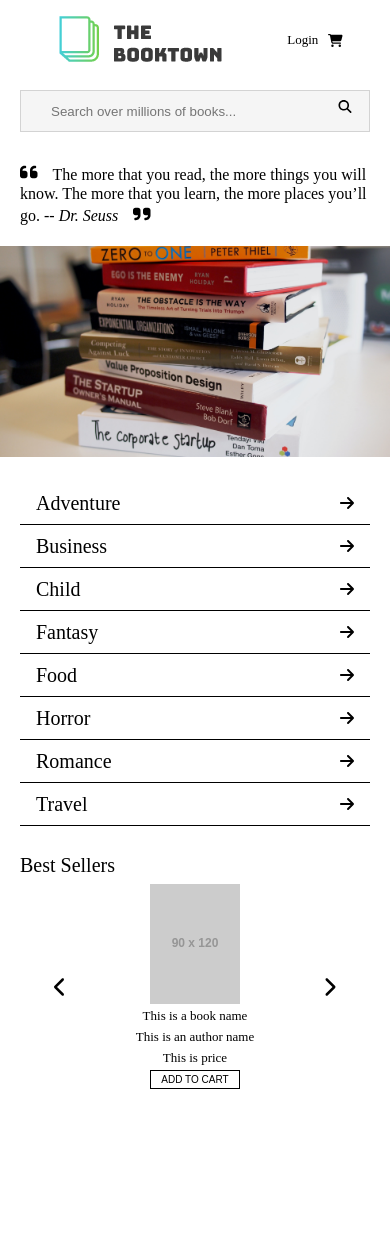
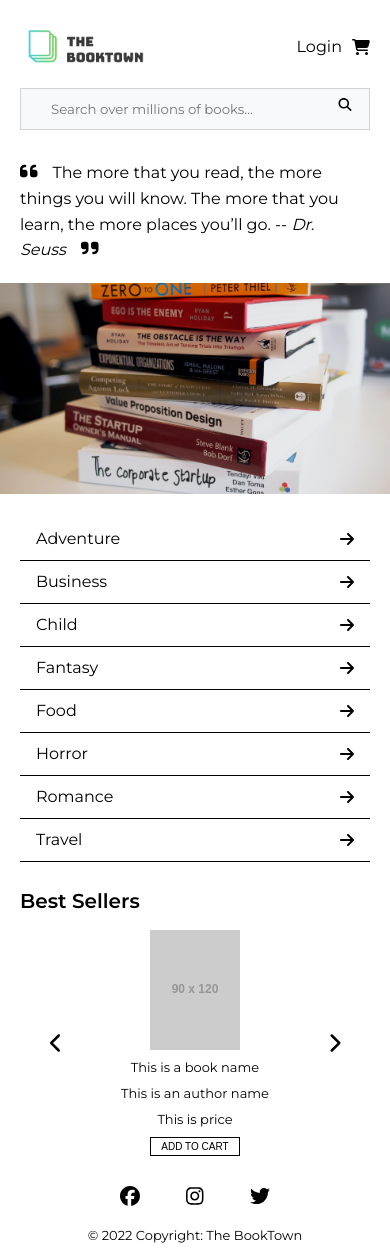
Before and after one commit to tonyxuan2021/the-booktown, a React (Create React App) app: page / in a window 390 px wide. Before the commit the page ends 1109 px from the top, so only its background shows below. Built offline with nearby package versions, Linux system fonts and the light colour scheme.

Commit message:
complete mobile styling

```diff
--- a/package.json
+++ b/package.json
@@ -3,6 +3,7 @@
   "version": "0.1.0",
   "private": true,
   "dependencies": {
+    "@fortawesome/free-brands-svg-icons": "^6.1.1",
     "@fortawesome/free-regular-svg-icons": "^6.1.1",
     "@fortawesome/free-solid-svg-icons": "^6.1.1",
     "@fortawesome/react-fontawesome": "^0.1.18",
--- a/src/App.js
+++ b/src/App.js
@@ -4,6 +4,7 @@
 import Hero from "./components/Hero/Hero";
 import Category from "./components/Category/Category";
 import Card from "./components/Card/Card";
+import Footer from "./components/Footer/Footer";
 
 class App extends Component {
   render() {
@@ -13,6 +14,7 @@
         <Hero />
         <Category />
         <Card />
+        <Footer />
       </div>
     );
   }
--- a/src/components/Card/Card.js
+++ b/src/components/Card/Card.js
@@ -8,7 +8,7 @@
 const Card = () => {
   return (
     <div className="card__main__wrapper">
-      <p className="card__title">Best Sellers</p>
+      <h3 className="card__title">Best Sellers</h3>
       <div className="card__flex">
         <FontAwesomeIcon icon={faChevronLeft} className="card__chevron--left" />
         <div className="card__wrapper">
--- a/src/components/Card/Card.scss
+++ b/src/components/Card/Card.scss
@@ -3,11 +3,11 @@
 
     &__main__wrapper {
         padding: 0 2rem;
-        margin-bottom: 2rem;
+        margin-bottom: 3rem;
     }
 
     &__title {
-        margin-bottom: 1rem;
+        margin-bottom: 2rem;
         font-size: 2rem;
     }
 
@@ -21,7 +21,7 @@
         flex-direction: column;
         justify-content: center;
         align-items: center;
-        gap: 0.3rem;
+        gap: 0.8rem;
     }
 
     &__chevron {
--- a/src/components/Category/Category.scss
+++ b/src/components/Category/Category.scss
@@ -15,7 +15,6 @@
             list-style: none;
             margin: 0;
             padding: 1.2rem 1.6rem;
-            font-size: 2rem;
         }
     }
 
--- /dev/null
+++ b/src/components/Footer/Footer.js
@@ -0,0 +1,24 @@
+import React from "react";
+import { FontAwesomeIcon } from "@fortawesome/react-fontawesome";
+import { faFacebook } from "@fortawesome/free-brands-svg-icons";
+import { faInstagram } from "@fortawesome/free-brands-svg-icons";
+import { faTwitter } from "@fortawesome/free-brands-svg-icons";
+import "./Footer.scss";
+
+const Footer = () => {
+  return (
+    <div>
+      <div className="footer__social__wrapper">
+        <FontAwesomeIcon icon={faFacebook} />
+        <FontAwesomeIcon icon={faInstagram} />
+        <FontAwesomeIcon icon={faTwitter} />
+      </div>
+
+      <p className="footer__copyright">
+        © {new Date().getFullYear()} Copyright: The BookTown
+      </p>
+    </div>
+  );
+};
+
+export default Footer;
--- /dev/null
+++ b/src/components/Footer/Footer.scss
@@ -0,0 +1,16 @@
+
+
+.footer {
+    &__social__wrapper {
+        width: 50%;
+        display: flex;
+        justify-content: flex-start;
+        align-items: center;
+        font-size: 2rem;
+        margin-bottom: 2rem;
+    }
+
+    &__copyright {
+        text-align: center;
+    }
+}
--- a/src/components/Header/Header.js
+++ b/src/components/Header/Header.js
@@ -9,7 +9,7 @@
   return (
     <div className="header__wrapper">
       <div className="header--top">
-        <img src={logo}></img>
+        <img src={logo} className="header__img"></img>
         <div className="header--right">
           <p>Login</p>
           <FontAwesomeIcon icon={faCartShopping} />
--- a/src/components/Header/Header.scss
+++ b/src/components/Header/Header.scss
@@ -2,6 +2,11 @@
 .header{
     &__wrapper {
         padding: 1rem 2rem;
+    }
+
+    &__img {
+        margin: 0;
+        height: 5vh;
     }
 
     &--top {
@@ -12,9 +17,11 @@
     }
 
     &--right {
+        margin: 0;
         display: flex;
         align-items: center;
         gap: 1rem;
+        font-size: 1.6rem;
     }
 }
 
@@ -32,7 +39,8 @@
         width: 100%;
         padding: 2px 23px 2px 30px;
         // outline: 0;
-        background-color: #f5f5f5;
+        background-color: #F8F9FA;
+        font-family: "Montserrat",Helvetica,Arial,Verdana,sans-serif;
 
     &:hover, &:focus {
         border: 1.5px solid #009688;
--- a/src/components/Hero/Hero.scss
+++ b/src/components/Hero/Hero.scss
@@ -3,6 +3,7 @@
         display: inline;
         padding: 0 1.5rem;
         font-size: 1.6rem;
+        line-height: 1.6;
     }
 
     &__author {
--- a/src/styles/_global.scss
+++ b/src/styles/_global.scss
@@ -1,4 +1,5 @@
 @use "./mixins" as *;
+@import url('https://fonts.googleapis.com/css2?family=Montserrat:wght@400;500;600&display=swap');
 
 *, *::before, *::after {
     box-sizing: border-box;
@@ -12,12 +13,13 @@
   body {
     font-size: 1.6rem;
     margin: 0 auto;
-    // font-family: 'AvenirNext LT Pro', sans-serif;
+    font-family: "Montserrat",Helvetica,Arial,Verdana,sans-serif;
     max-width: 767px;
     // width: 320px;
     font-size: 1.3rem;
     line-height: 1.8rem;
     font-weight: 400;
+    margin: 1.6rem 0;
 
     @include tablet {
       // width: 768px;
```
Also changed, not shown: 1 other file (tests, documents, lock files or other folders).
